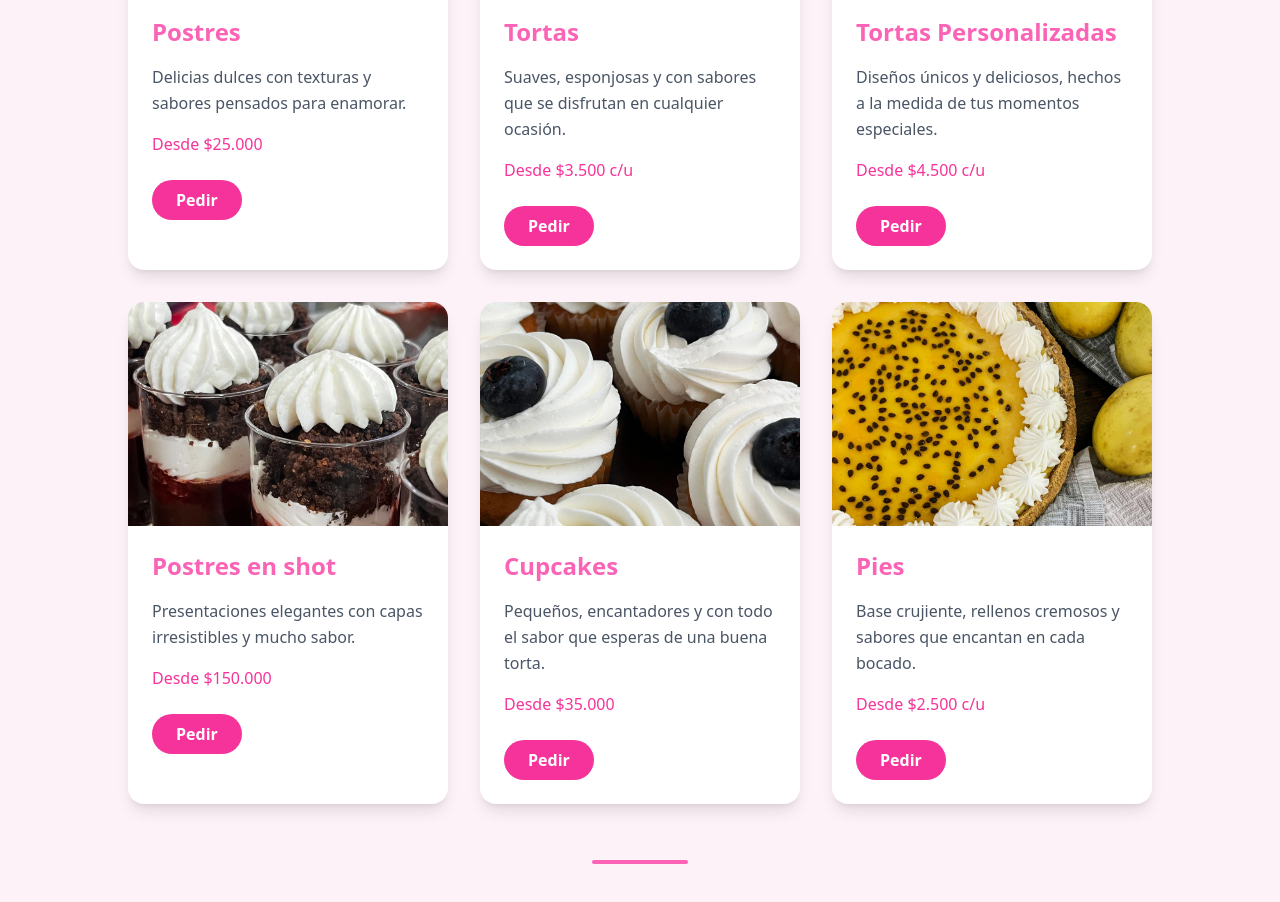
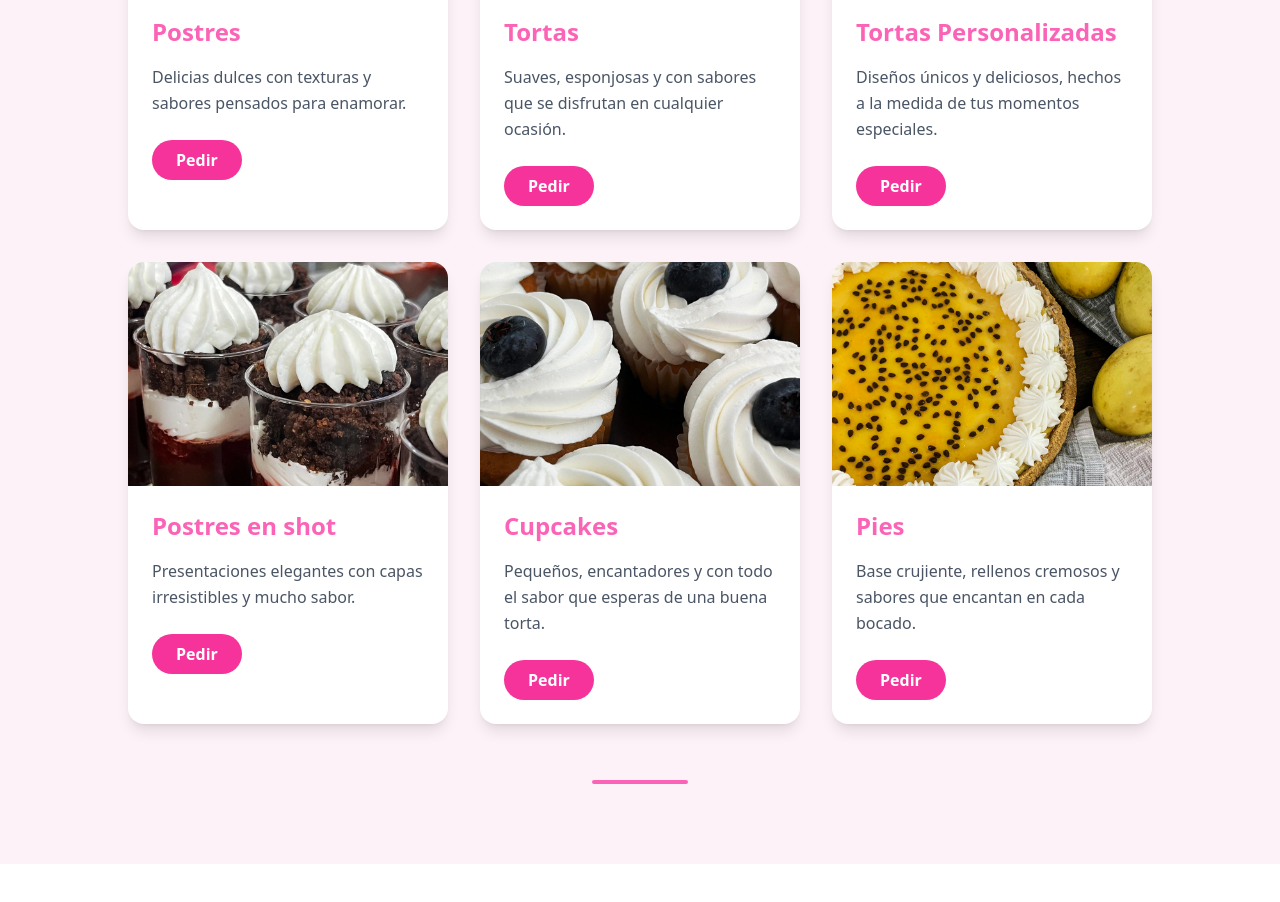
Before and after one commit to edavid03/SugarBloom, an Astro site: page / in a window 1280 px wide. Shown: the part 2160-3062 px from the top of the page. Built offline with nearby package versions, Linux system fonts and the light colour scheme; Astro itself is replaced by a stand-in of ours.

Commit message:
quitar precios

```diff
--- a/src/components/Gallery.astro
+++ b/src/components/Gallery.astro
@@ -7,7 +7,6 @@ const products = [
     image: "/galery1.jpeg",
     title: "Postres",
     description: "Delicias dulces con texturas y sabores pensados para enamorar.",
-    price: "Desde $25.000",
     alt: "Postres",
     message: "Hola! Me gustaría hacer un pedido de postres en Sugarr Bloom, ¿podrías contarme cuáles están disponibles?",
   },
@@ -15,7 +14,6 @@ const products = [
     image: "/gallery2.jpeg",
     title: "Tortas",
     description: "Suaves, esponjosas y con sabores que se disfrutan en cualquier ocasión.",
-    price: "Desde $3.500 c/u",
     alt: "Tortas",
     message: "Hola! Quisiera pedir una torta en Sugarr Bloom y me encantaría conocer las opciones de sabores y tamaños."
   },
@@ -23,7 +21,6 @@ const products = [
     image: "/gallery3.jpeg",
     title: "Tortas Personalizadas",
     description: "Diseños únicos y deliciosos, hechos a la medida de tus momentos especiales.",
-    price: "Desde $4.500 c/u",
     alt: "Tortas Personalizadas",
     message: "Hola! Me interesa encargar una torta personalizada en SugarBloom. Tengo algunas ideas y quisiera saber si pueden ayudarme a crearlas."
   },
@@ -31,7 +28,6 @@ const products = [
     image: "/gallery4.jpeg",
     title: "Postres en shot",
     description: "Presentaciones elegantes con capas irresistibles y mucho sabor.",
-    price: "Desde $150.000",
     alt: "Postres en shot",
     message: "Hola! Estoy interesado en los postres en shot de SugarBloom. ¿Me puedes contar qué sabores o combinaciones tienen?"
 
@@ -40,7 +36,6 @@ const products = [
     image: "/gallery5.jpeg",
     title: "Cupcakes",
     description: "Pequeños, encantadores y con todo el sabor que esperas de una buena torta.",
-    price: "Desde $35.000",
     alt: "Cupcakes",
     message: "Hola! Me gustaría pedir cupcakes en SugarBloom. ¿Qué sabores tienen?"
   },
@@ -48,7 +43,6 @@ const products = [
     image: "/gallery6.jpeg",
     title: "Pies",
     description: "Base crujiente, rellenos cremosos y sabores que encantan en cada bocado.",
-    price: "Desde $2.500 c/u",
     alt: "Pies",
     message: "Hola! Me interesa hacer un pedido de pie en SugarBloom y me gustaría saber qué sabores tienen disponibles."
   },
@@ -83,7 +77,6 @@ const products = [
           title={product.title}
           description={product.description}
           alt={product.alt}
-          price={product.price}
           message={product.message}
 
         />
```
